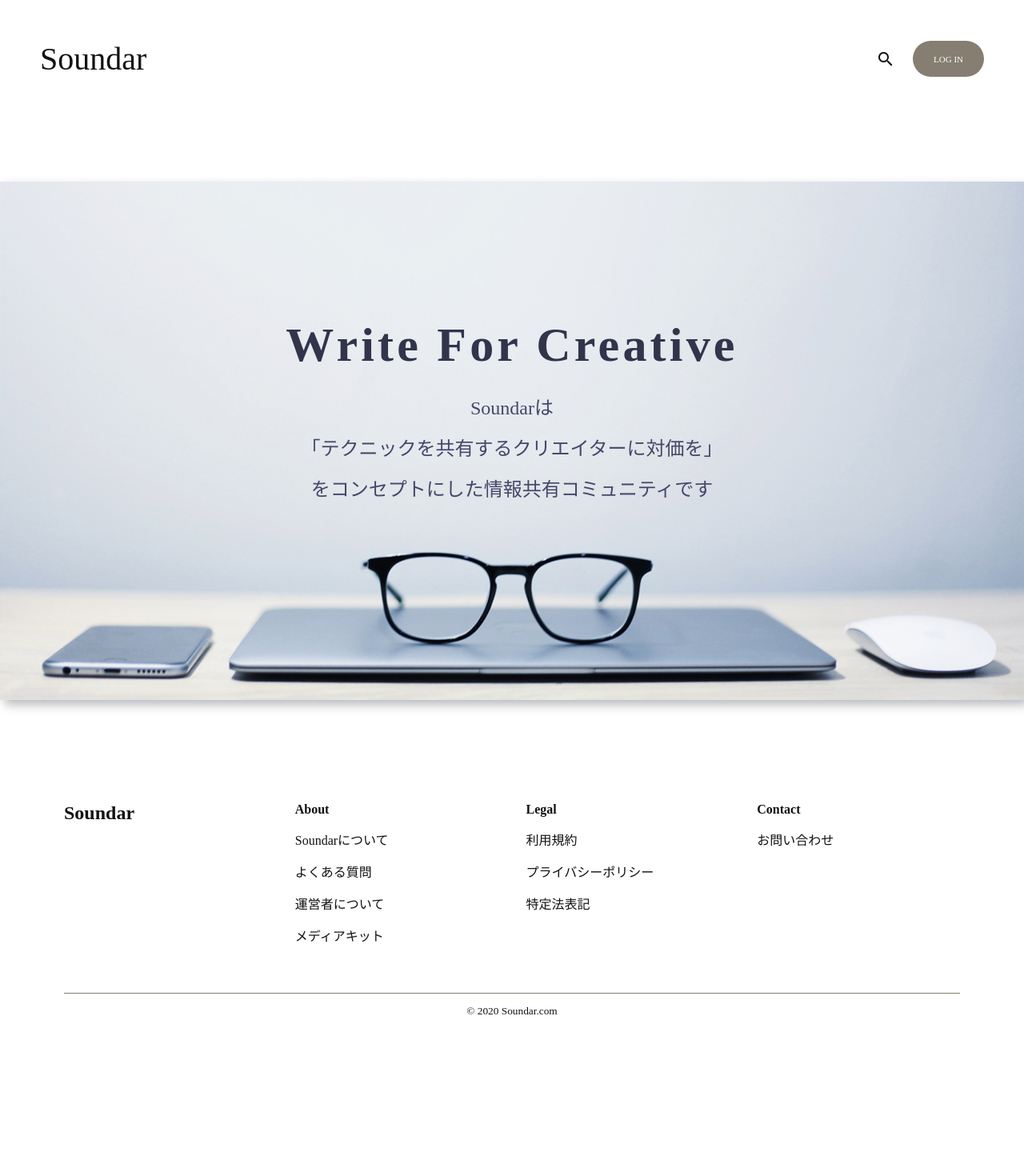
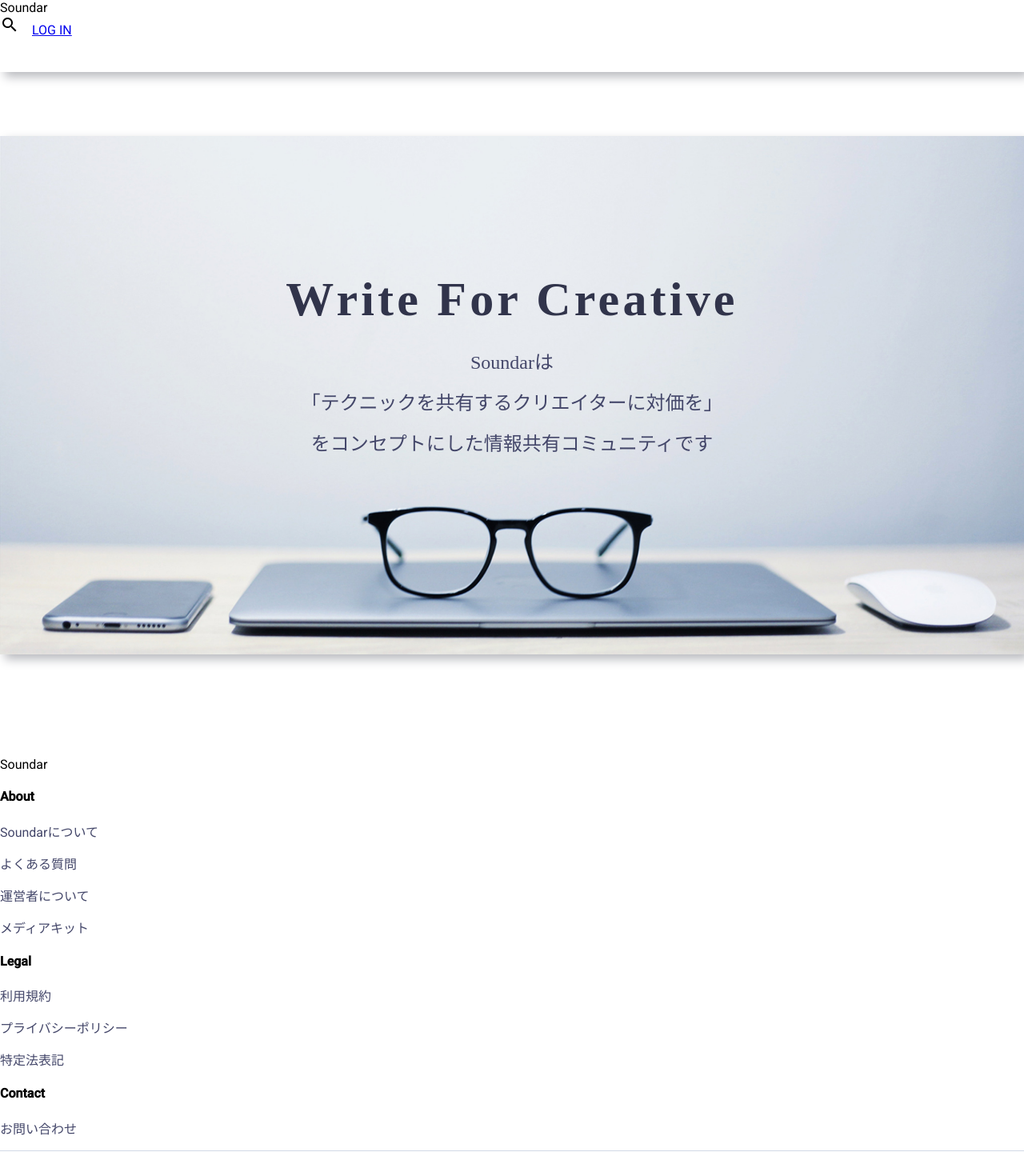
Before and after one commit to camp-team/Soundar, an Angular app: page / in a window 1280 px wide. Shown: the top 1470 px of the page at 80% size. Before the commit the page ends 1286 px from the top, so only its background shows below. Built offline with nearby package versions, Linux system fonts and the light colour scheme.

Commit message:
コンフリクトの解消 #161

```diff
--- a/src/app/app.component.scss
+++ b/src/app/app.component.scss
@@ -1,69 +1,66 @@
 /*
-headerに関するスタイル
-*/
-header {
+  headerに関するCSS
+ */
+ header {
+  width: 100%;
+  height: 90px;
+  box-shadow: 6px 6px 12px #b8b9be, -6px -6px 12px #ffffff;
+}
+.navigation {
   display: flex;
   justify-content: space-between;
   align-items: center;
-  font-size: 40px;
-  padding: 50px;
-  color: #121212;
-  font-family: Skia;
-}
-.navigation-wrap {
-  font-size: 11px;
-  display: flex;
-  align-items: center;
-}
-.button {
-  font-size: 11px;
-  padding: 17px 26px 16px;
-  border-radius: 40px;
-  background-color: #857e71;
-  transition: ease, opacity 0.4s, color 0.4s;
-}
-.button:hover {
-  opacity: 0.6;
-  color: #121212;
+  max-width: 1110px;
+  margin: 0 auto;
+  padding: 25px 0;
 }
 a {
-  color: #fff;
-  text-decoration: none;
-  margin-left: 22px;
-}
-mat-icon {
-  color: #121212;
+  padding: 8px 16px;
 }
 
 /*
-footerに関するスタイル
-*/
-footer {
-  color: #121212;
-  font-family: Skia;
+  footerに関するCSS
+ */
+.footer {
+  width: 100%;
+  height: 220px;
+  margin-top: 128px;
+  margin-bottom: 48px;
 }
-.footer-grid {
-  width: 1120px;
+.container {
+  max-width: 1110px;
   margin: 0 auto;
   display: grid;
-  grid-template-columns: repeat(4, 1fr);
-  grid-auto-rows: 192px;
-  column-gap: 35px;
+  grid-template-rows: 100px;
+  grid-template-columns: repeat(6, 1fr);
 }
-.footer-column {
-  font-size: 24px;
+.logo-column {
+  font-size: 20px;
+  height: 158px;
+  grid-column: 1/3;
+}
+.footer-column-title {
   font-weight: bold;
 }
 
-.footer-column__title {
-  margin: 0;
+.contact-column {
+  height: 158px;
+  grid-column: 5/7;
+}
+p {
+  color: #44476a;
+  font-size: 16px;
+}
+.small-social {
+  height: 16px;
+  color: #31344b;
+  padding: 13px 11px;
+  border: 1px solid #d1d9e6;
+  border-radius: 50%;
 }
 small {
-  width: 1120px;
+  text-align: center;
   display: block;
-  margin: 0 auto;
-  padding: 14px 0;
-  margin-top: 46px;
-  border-top: 1px solid #857e71;
-  text-align: center;
+  padding: 48px 0;
+  border-top: 1px solid #d1d9e6;
 }
```
